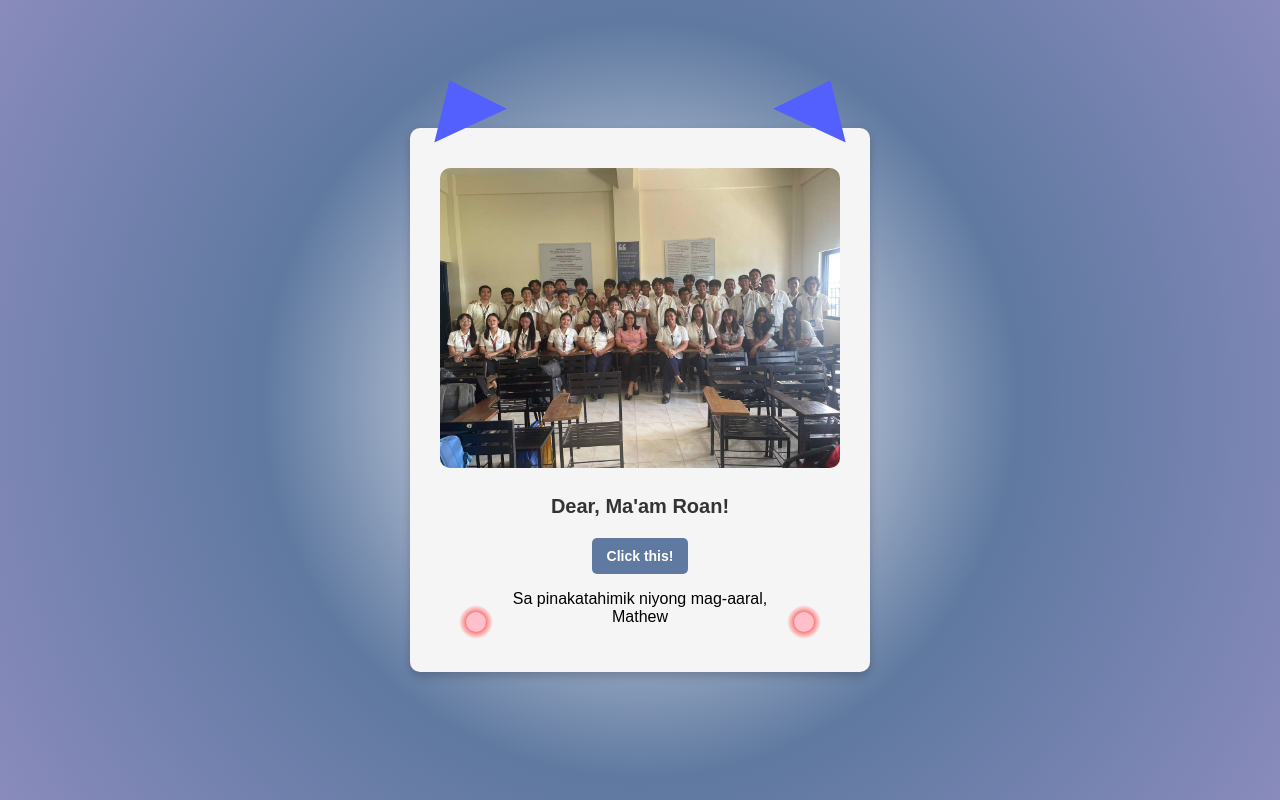
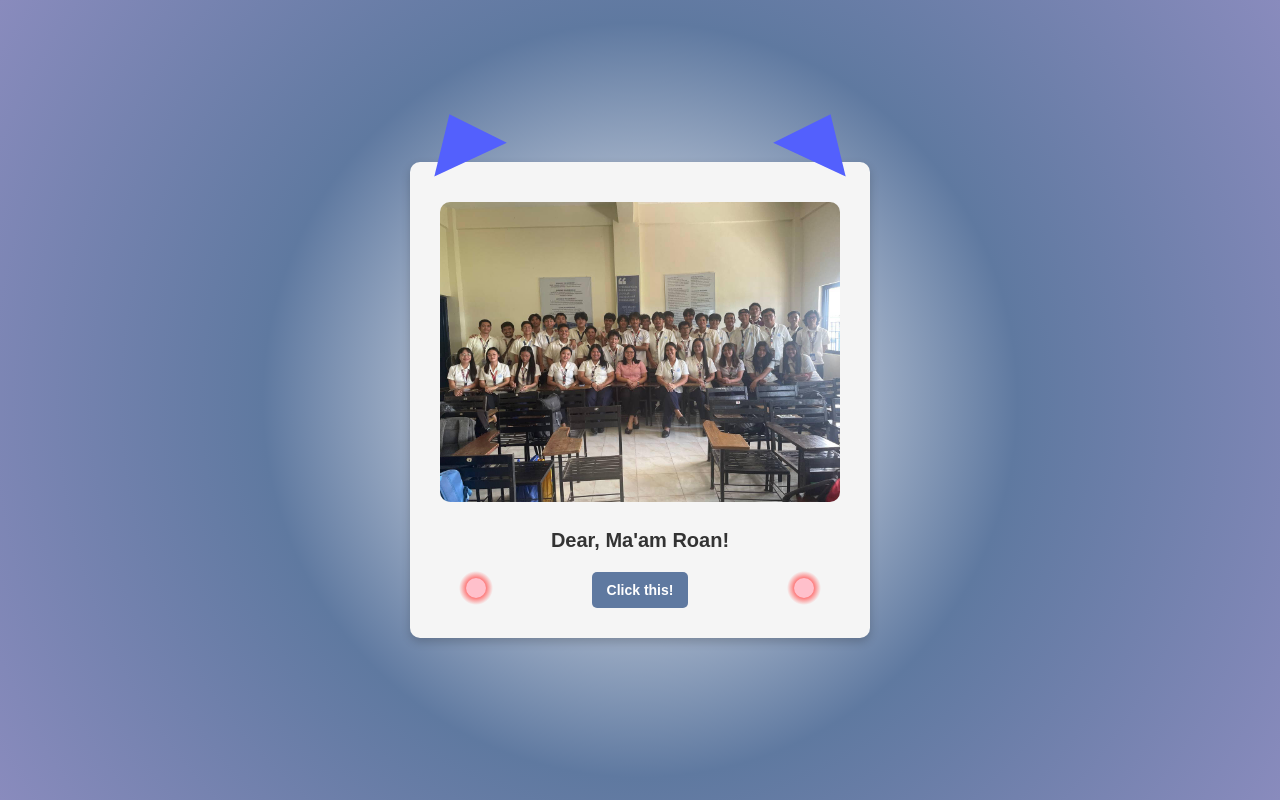
Before and after one commit to mintchoco0624/Special-Laboratory, a plain HTML site: page index.html in a window 1280 px wide. Drawn offline with Linux system fonts and the light colour scheme.

Commit message:
Update index.html

```diff
--- a/index.html
+++ b/index.html
@@ -223,7 +223,6 @@
             just to find an alternative way for us to understand every lesson. 'Di na nga po kami nakapag solicit kanina po and nagalit po kayo
             sa amin but we understand naman po kasi iniisip niyo rin kami na hangga't kaya niyo po na pagsabayin pipilitin niyo para lang makauwi kami ng maaga.
             Anyway, Take care always and keep safe po sa inyo ni Sir.</p>
-        <p>Sa pinakatahimik niyong mag-aaral, </br> Mathew</p>
         <img src="special2.jpg" alt="Class Picture 2" class="message">
         <div class="flower flower3"></div>
         <div class="flower flower4"></div>
```
